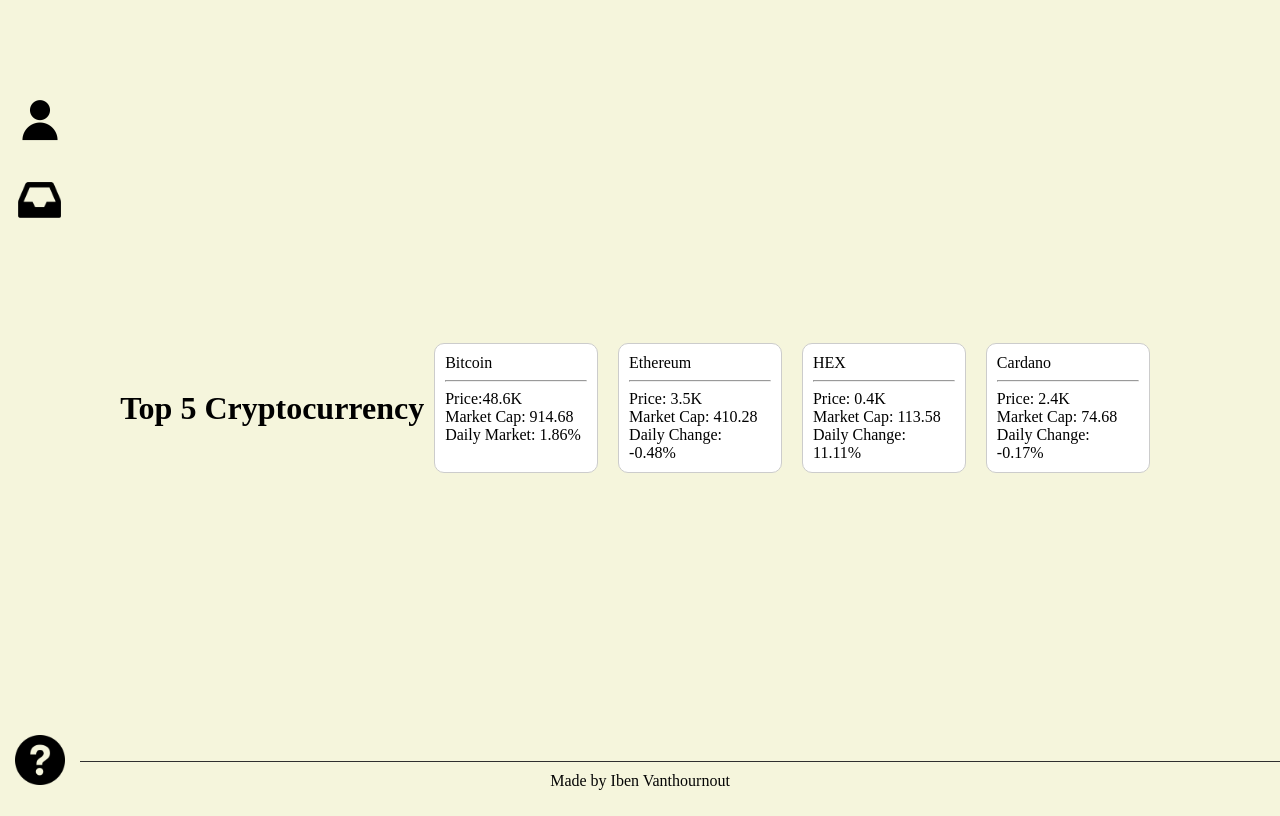
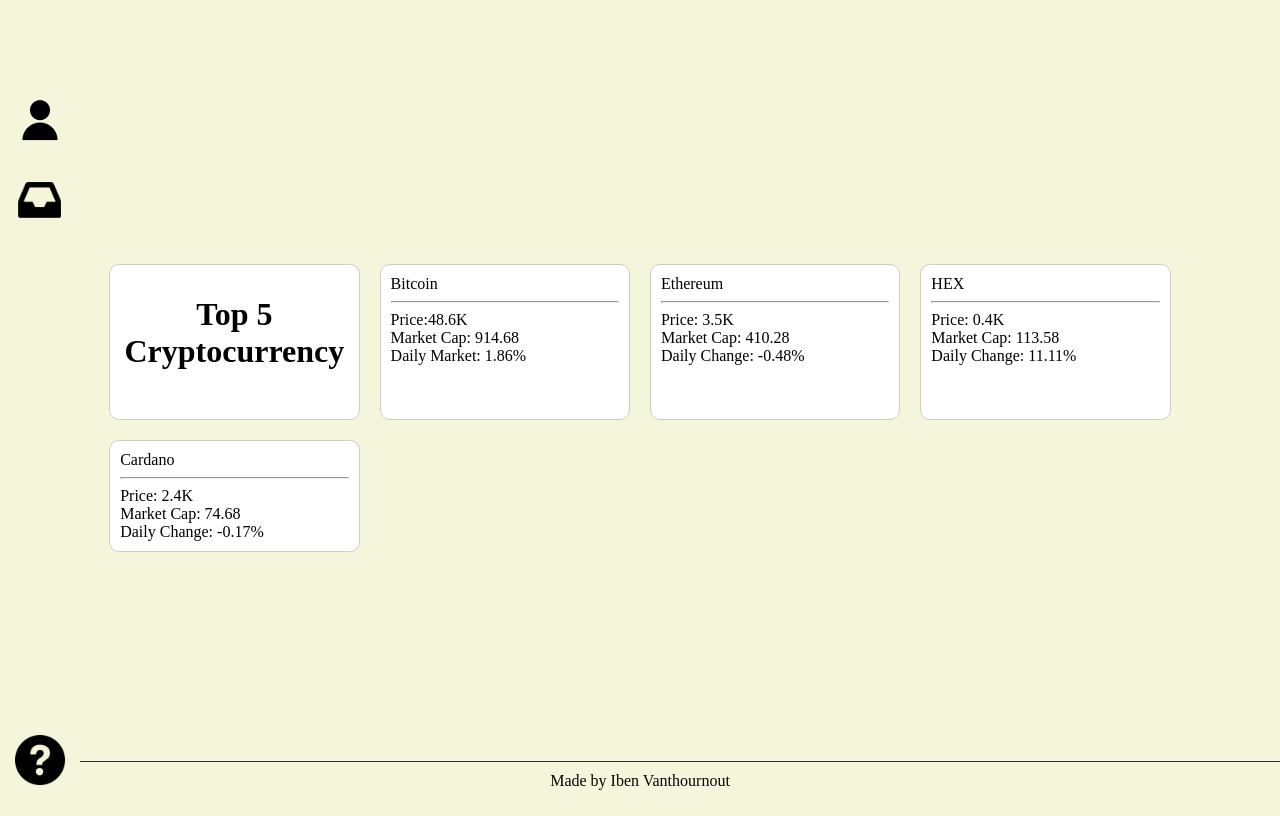
Before and after one commit to Ibenhoe/Portfolio_WA, a plain HTML site: page Oef 1/html/profiel.html in a window 1280 px wide. Drawn offline with Linux system fonts and the light colour scheme.

Commit message:
Commit 17

```diff
--- a/Oef 1/css/style.css
+++ b/Oef 1/css/style.css
@@ -160,5 +160,5 @@
 }
 h1 {
   text-align: center;
-  margin-bottom: 20px;
+
 }
--- a/Oef 1/html/profiel.html
+++ b/Oef 1/html/profiel.html
@@ -14,9 +14,10 @@
         <a href="help.html" class="help"></a>
     </div>
 
-    <h1>Top 5 Cryptocurrency</h1>
+
 
     <ul>
+        <li><h1>Top 5 Cryptocurrency</h1><br></li>
         <li>
             <span>Bitcoin</span><hr>
             <span>Price:48.6K</span><br>
```
